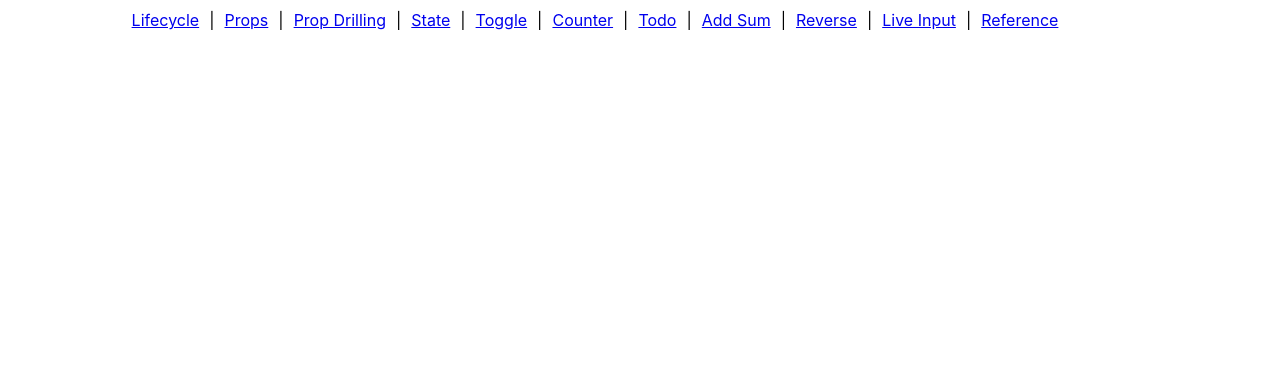
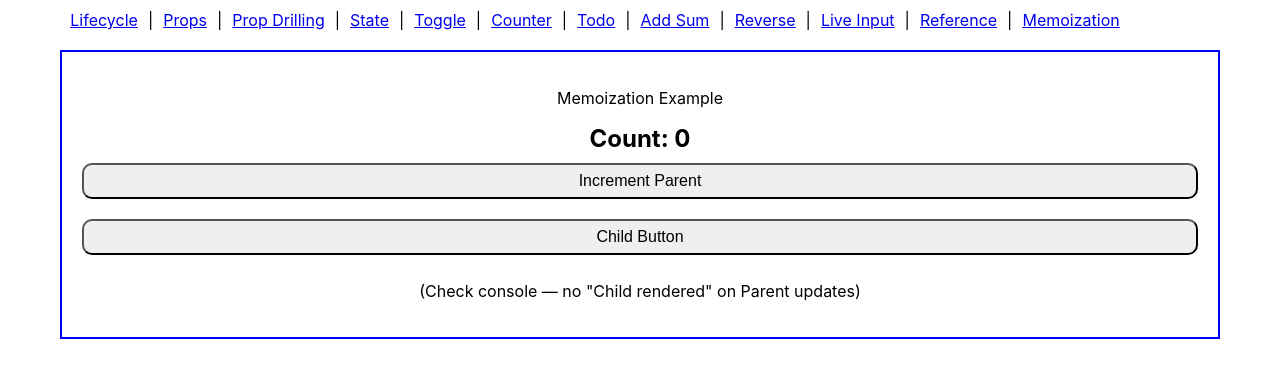
Before and after one commit to mahapatra079/my-app, a React (Create React App) app: page /memoization in a window 1280 px wide. Shown: the top 378 px of the page. Built offline with nearby package versions, Linux system fonts and the light colour scheme.

Commit message:
Memoization Ananalysis

```diff
--- a/src/App.js
+++ b/src/App.js
@@ -10,6 +10,7 @@ import CaptureInputData from "./CaptureInputData";
 import ToggleSwitch from "./ToggleSwitch";
 import ToDoList from "./ToDoList";
 import Reference from "./Reference";
+import Memoization from "./Memoization";
 
 export default function App() {
   const userName = "Prop Drilling - PC → MC → GC";
@@ -27,7 +28,8 @@ export default function App() {
         <Link to="/sum">Add Sum</Link> |{" "}
         <Link to="/reverse">Reverse</Link> |{" "}
         <Link to="/input">Live Input</Link> |{" "}
-        <Link to="/reference">Reference</Link>
+        <Link to="/reference">Reference</Link> |{""}
+        <Link to="/memoization">Memoization</Link>
       </nav>
 
       <Routes>
@@ -48,6 +50,7 @@ export default function App() {
         <Route path="/reverse" element={<ReversingString />} />
         <Route path="/input" element={<CaptureInputData />} />
         <Route path="/reference" element={<Reference />} />
+        <Route path="/memoization" element={<Memoization />} />
       </Routes>
     </div>
   );
--- /dev/null
+++ b/src/Memoization.js
@@ -0,0 +1,53 @@
+import React, { useState, useCallback } from "react";
+
+const Child = React.memo(({ onClick }) => {
+  console.log("Child rendered");
+    return (
+    <>
+      <button className="addBtn" onClick={onClick}>
+        Child Button
+      </button>
+      <p className="textCenter">(Check console — no "Child rendered" on Parent updates)</p>
+    </>
+  );
+});
+
+export default function Parent() {
+  const [count, setCount] = useState(0);
+
+  const handleClick = useCallback(() => {
+      console.log("Child clicked");
+
+  }, []);
+
+  return (
+      <div className="memoization">
+        <p className="textCenter">Memoization Example</p>
+         <h2 className="textCenter">Count: {count}</h2>
+
+          {/*avoiding unecessary rerenders when Parent State changes */}
+      <button className="addBtn" onClick={() => setCount(count + 1)}>
+        Increment Parent
+      </button>
+
+      <Child onClick={handleClick} />
+    </div>
+  );
+}
+
+// What happens?
+
+// Click Increment Parent 👉 count changes
+
+// Parent re-renders ✅
+
+// Child does NOT re-render ❌
+// (Check console — no "Child rendered")
+
+// Why this works?
+
+// React.memo → remembers the Child component
+
+// useCallback → remembers the function
+
+// Props don’t change → Child doesn’t re-render
--- a/src/index.css
+++ b/src/index.css
@@ -5,5 +5,5 @@ nav{ display: flex; justify-content: center; width: calc(100% - 90px); margin-to
 .d-block{display: block;}.mt-10{margin-top: 10px;}.mt-20{margin-top: 20px;}
 
 .concept{ margin-bottom: -40px; } .props{ border: 4px solid #000; margin-top: 50px; padding: 10px; text-align: center; } .child-data, .life-cycle{ border: 2px solid red; padding: 10px; margin: 20px; } .props-drilling{ border: 3px solid grey; margin-top: 20px; padding: 10px; } .toggle { margin-top: 15px; } .toggle button, .addBtn{ cursor: pointer; width: 100%; height: 36px; border-radius: 10px; font-size: 16px; }
-.adding-sum, .reversing-string, .counter, .capture-input, .show-hide, .todo-list, .toggle, .use-reference{border: 2px solid blue;padding: 20px;margin-top: 20px;}
-.addBtn{margin: 10px 0;}
+.adding-sum, .reversing-string, .counter, .capture-input, .show-hide, .todo-list, .toggle, .use-reference, .memoization{border: 2px solid blue;padding: 20px;margin-top: 20px;}
+.addBtn{margin: 10px 0;}.textCenter{text-align: center;}
```
